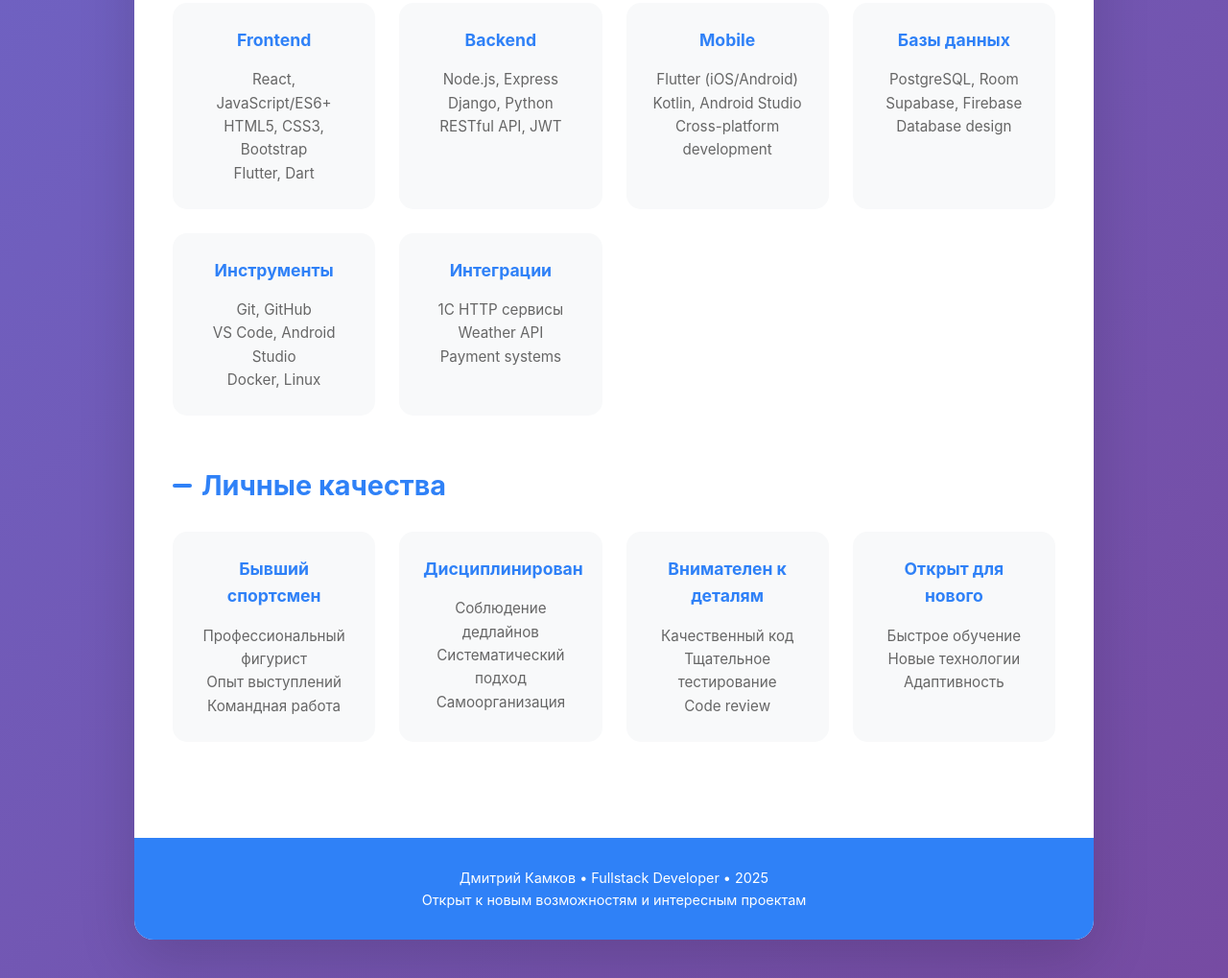
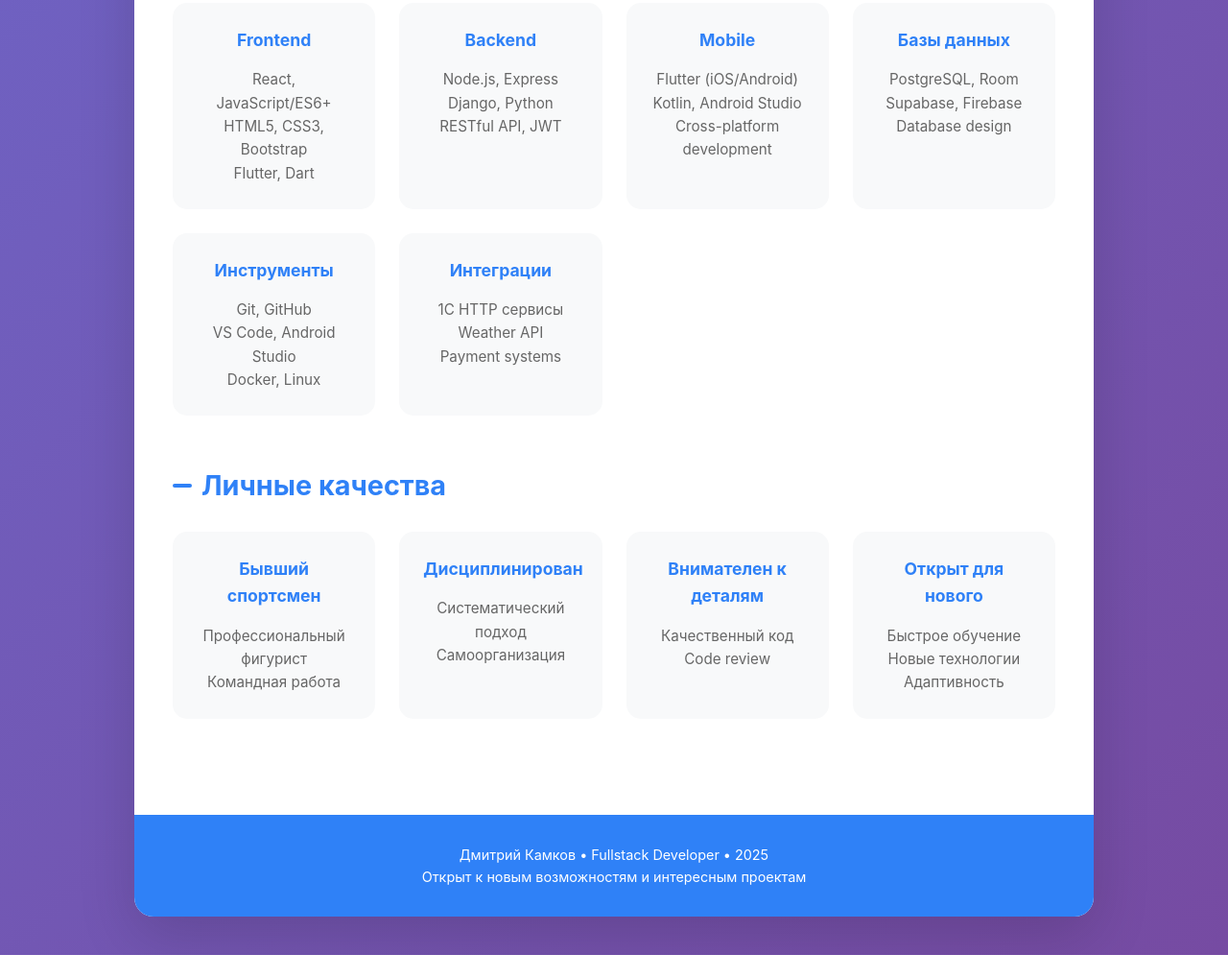
Before and after one commit to gmorong/gmorong.github.io, a plain HTML site: page index.html in a window 1280 px wide. Shown: the part 3042-4061 px from the top of the page at 96% size. After the commit the page ends 4037 px from the top, so only its background shows below. Drawn offline with Linux system fonts and the light colour scheme.

Commit message:
Update index.html

```diff
--- a/index.html
+++ b/index.html
@@ -532,14 +532,12 @@
                         <h4>Бывший спортсмен</h4>
                         <div class="skill-list">
                             Профессиональный фигурист<br>
-                            Опыт выступлений<br>
                             Командная работа
                         </div>
                     </div>
                     <div class="skill-category">
                         <h4>Дисциплинирован</h4>
                         <div class="skill-list">
-                            Соблюдение дедлайнов<br>
                             Систематический подход<br>
                             Самоорганизация
                         </div>
@@ -548,7 +546,6 @@
                         <h4>Внимателен к деталям</h4>
                         <div class="skill-list">
                             Качественный код<br>
-                            Тщательное тестирование<br>
                             Code review
                         </div>
                     </div>
```
